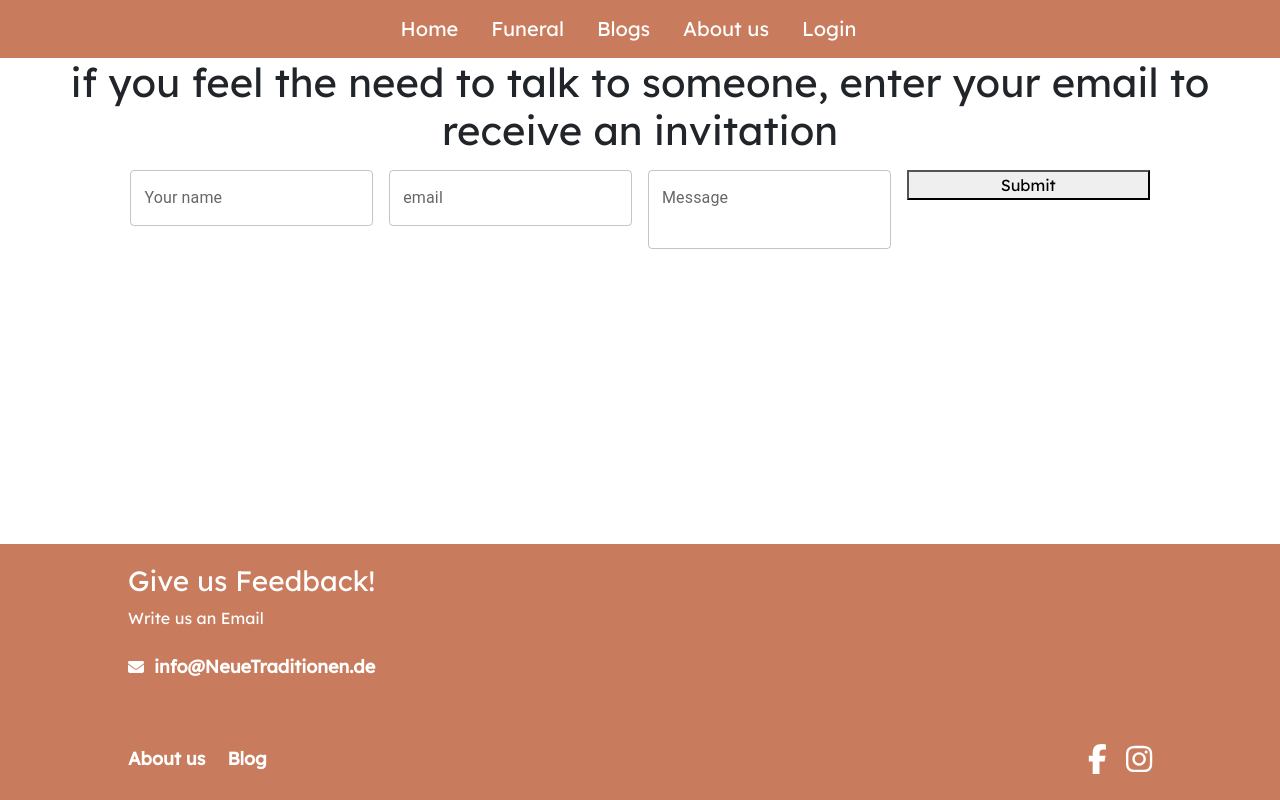
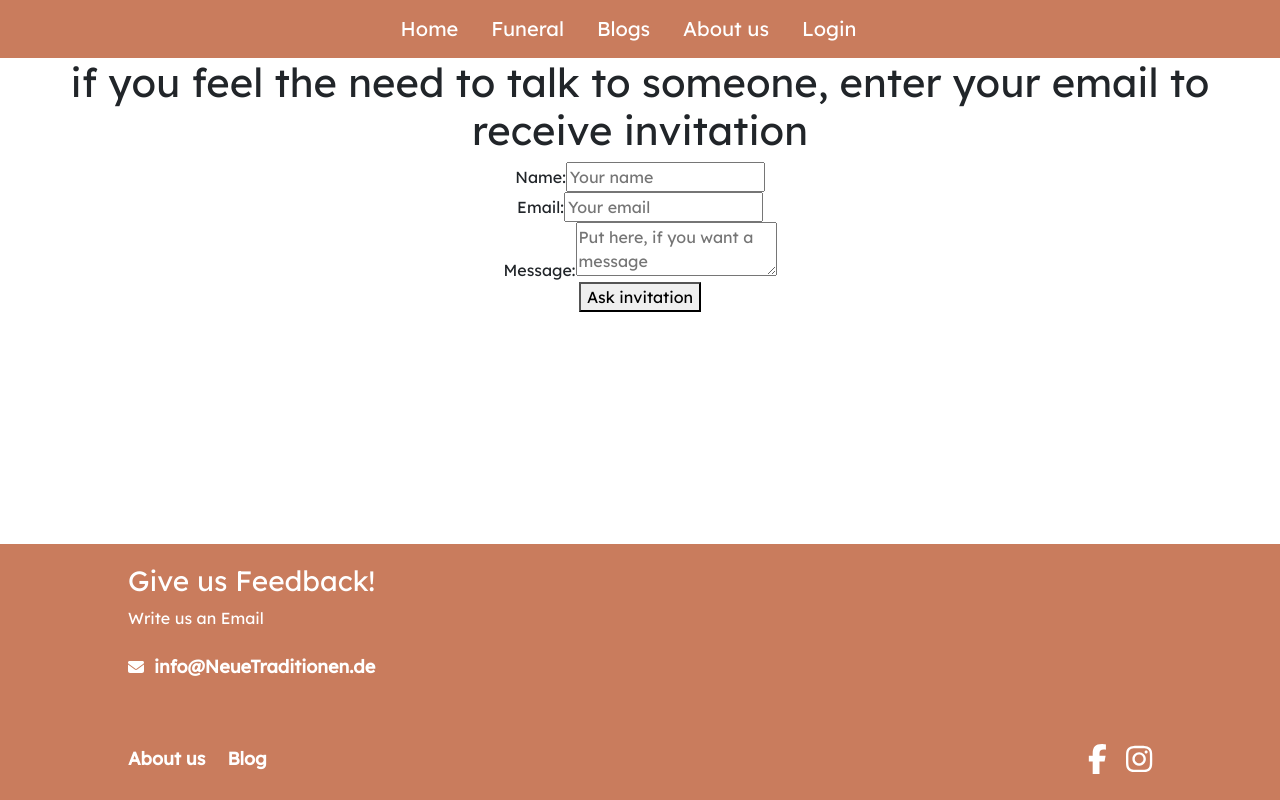
Before and after one commit to hoolby/Neue-Traditionen, a React (Vite) app in the folder frontend/: page /contactform in a window 1280 px wide. Built offline with nearby package versions, Linux system fonts and the light colour scheme; no server answers; a web font is replaced by a local one.

Commit message:
invitation asked OK

```diff
--- a/frontend/src/components/ContactForm.jsx
+++ b/frontend/src/components/ContactForm.jsx
@@ -1,3 +1,80 @@
+import { useState, useEffect } from "react";
+import { useNavigate } from "react-router-dom";
+import { addDoc, collection } from "firebase/firestore";
+import { db, auth } from "../firebase";
+
+function ContactForm({ isAuth }) {
+  const [name, setName] = useState("");
+  const [email, setEmail] = useState("");
+  const [message, setMessage] = useState("");
+
+  const postsCollectionRef = collection(db, "talker");
+  const navigate = useNavigate();
+
+  const createContact = async () => {
+    await addDoc(postsCollectionRef, {
+      name,
+      email,
+      message,
+    });
+    navigate("/");
+  };
+
+  /*   useEffect(() => {
+    if (loading) return;
+    if (!user) navigate("/login");
+    fetchUserName();
+  }, [user, loading]); */
+
+  return (
+    <div>
+      <div>
+        <h1>
+          if you feel the need to talk to someone, enter your email to receive
+          invitation
+        </h1>
+        <div>
+          <div>
+            Name:
+            <input
+              placeholder="Your name"
+              onChange={(event) => {
+                setName(event.target.value);
+              }}
+            />
+          </div>
+        </div>
+        <div>
+          <div>
+            Email:
+            <input
+              placeholder="Your email"
+              onChange={(event) => {
+                setEmail(event.target.value);
+              }}
+            />
+          </div>
+          <div>
+            Message:
+            <textarea
+              placeholder="Put here, if you want a message"
+              onChange={(event) => {
+                setMessage(event.target.value);
+              }}
+            />
+          </div>
+        </div>
+        <button type="button" onClick={createContact}>
+          Ask invitation
+        </button>
+      </div>
+    </div>
+  );
+}
+
+export default ContactForm;
+
+/*
 import React, { useState } from "react";
 import { useNavigate } from "react-router-dom";
 import Box from "@mui/material/Box";
@@ -86,3 +163,4 @@ function ContactForm() {
 }
 
 export default ContactForm;
+ */
```
